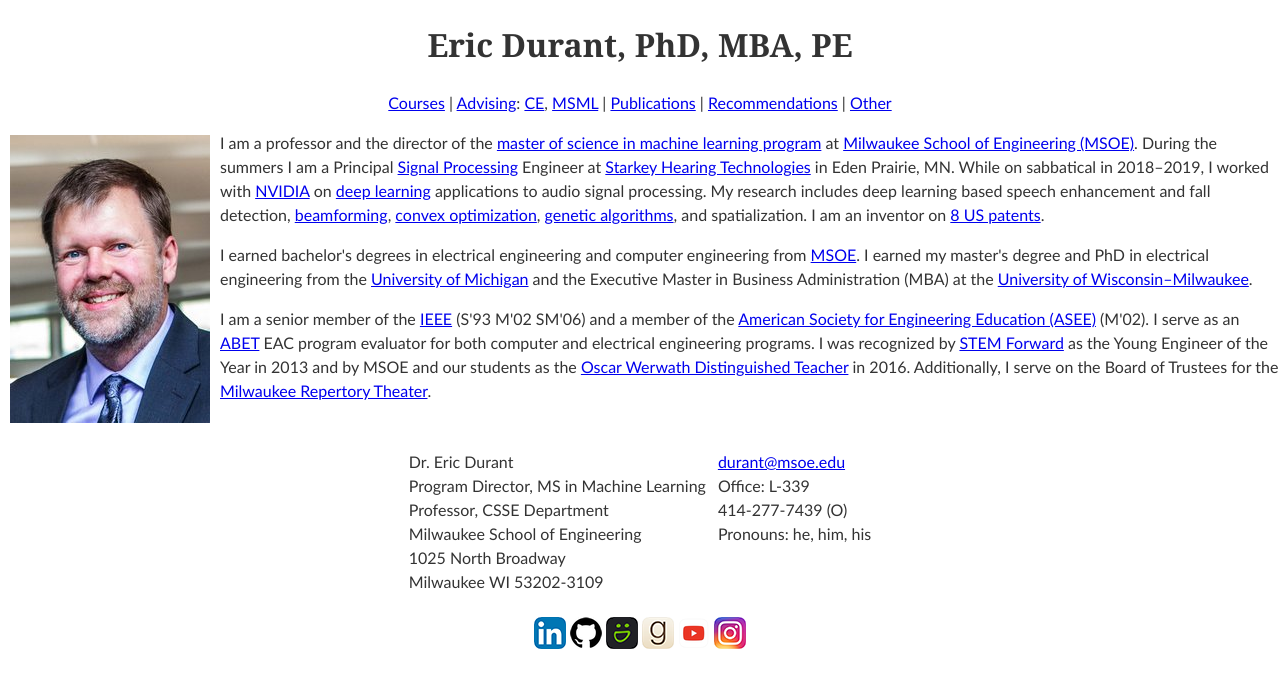
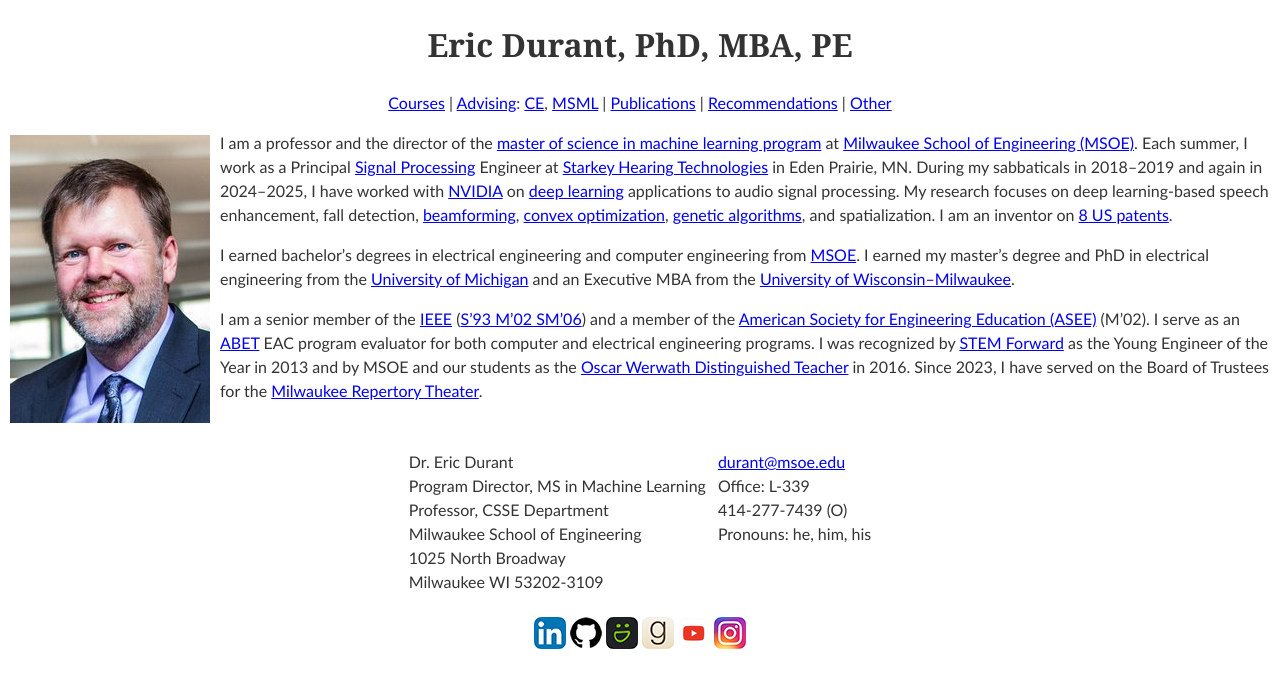
Before and after one commit to edurant/edurant.github.io, a Jekyll site: the page built from index.html, in a window 1280 px wide. Shown: the top 688 px of the page. Built offline with Jekyll 4.4.1, drawn with Linux system fonts in a browser that asks for light colours.

Commit message:
home page tweaks

```diff
--- a/index.html
+++ b/index.html
@@ -27,25 +27,26 @@
 a professor and the director of
 the <a href="https://www.msoe.edu/academics/graduate-degrees/m-s-in-machine-learning/">master of science in machine learning program</a>
 at <a href="https://www.msoe.edu/" title="MSOE homepage">Milwaukee School of Engineering (MSOE)</a>.
-During the summers I am a Principal <a href="https://en.wikipedia.org/wiki/Digital_signal_processing">Signal Processing</a>
+Each summer, I work as a Principal <a href="https://en.wikipedia.org/wiki/Digital_signal_processing">Signal Processing</a>
 Engineer at <a href="https://www.starkey.com/" title="Starkey homepage">Starkey Hearing Technologies</a> in Eden Prairie, MN.
-While on sabbatical in 2018&#150;2019, I worked with <a href="https://www.nvidia.com/en-us/autonomous-machines/intelligent-video-analytics-platform/">NVIDIA</a>
+During my sabbaticals in 2018–2019 and again in 2024–2025, I have worked with <a href="https://www.nvidia.com/">NVIDIA</a>
 on <a href="https://en.wikipedia.org/wiki/Deep_learning">deep learning</a> applications to audio signal processing.
-My research includes deep learning based speech enhancement and fall detection,
-<a href="https://en.wikipedia.org/wiki/Beamforming">beamforming</a>, <a href="https://en.wikipedia.org/wiki/Convex_optimization">convex optimization</a>,
-<a href="https://en.wikipedia.org/wiki/Genetic_algorithm">genetic algorithms</a>, and spatialization.
+My research focuses on deep learning-based speech enhancement, fall detection, <a href="https://en.wikipedia.org/wiki/Beamforming">beamforming</a>,
+<a href="https://en.wikipedia.org/wiki/Convex_optimization">convex optimization</a>, <a href="https://en.wikipedia.org/wiki/Genetic_algorithm">genetic
+algorithms</a>, and spatialization.
 I am an inventor on <a href="misc/patents.html">8 US patents</a>.</p>
 
-<p>I earned bachelor's degrees in electrical engineering and computer engineering from <a href="https://www.msoe.edu/">MSOE</a>.
-I earned my master's degree and PhD in electrical engineering from the <a href="https://umich.edu/">University of Michigan</a> and
-the Executive Master in Business Administration (MBA) at the <a href="https://uwm.edu/">University of Wisconsin&#150;Milwaukee</a>.</p>
+<p>I earned bachelor’s degrees in electrical engineering and computer engineering from <a href="https://www.msoe.edu/">MSOE</a>.
+I earned my master’s degree and PhD in electrical engineering from the <a href="https://umich.edu/">University of Michigan</a> and
+an Executive MBA from the <a href="https://uwm.edu/">University of Wisconsin–Milwaukee</a>.</p>
 
-<p>I am a senior member of the <a href="https://ieee.org/" title="IEEE homepage">IEEE</a> (S'93 M'02 SM'06)
-and a member of the <a href="https://www.asee.org/">American Society for Engineering Education (ASEE)</a> (M'02).
+<p>I am a senior member of the <a href="https://ieee.org/" title="IEEE homepage">IEEE</a>
+(<a href="https://www.ieee.org/membership/qualifications.html">S’93 M’02 SM’06</a>)
+and a member of the <a href="https://www.asee.org/">American Society for Engineering Education (ASEE)</a> (M’02).
 I serve as an <a href="https://www.abet.org/">ABET</a> EAC program evaluator for both computer and electrical engineering programs.
 I was recognized by <a href="https://www.stemforward.org/">STEM Forward</a> as the Young Engineer of the Year in 2013
 and by MSOE and our students as the <a href="https://www.msoe.edu/about-msoe/news/details/faculty-and-staff-honored-at-msoe/">Oscar Werwath Distinguished Teacher</a> in 2016.
-Additionally, I serve on the Board of Trustees for the <a href="https://www.milwaukeerep.com/">Milwaukee Repertory Theater</a>.<br clear="left" /></p>
+Since 2023, I have served on the Board of Trustees for the <a href="https://www.milwaukeerep.com/">Milwaukee Repertory Theater</a>.<br clear="left" /></p>
 
 <div align="center">
 <table border="0" cellpadding="5"><tr valign="top">
@@ -65,7 +66,7 @@
 <p><a href="https://www.linkedin.com/in/durant/" title="My LinkedIn profile"><img src="graphics/linkedin-32.png" width="32" height="32" border="0" srcset="graphics/linkedin-32.png 1x, graphics/linkedin-64.png 2x"/></a>
    <a href="https://github.com/edurant" title="My GitHub Page"><img src="graphics/github-32.png" width="32" height="32" border="0" srcset="graphics/github-32.png 1x, graphics/github-64.png 2x"/></a>
    <a href="https://edurant.smugmug.com/" title="My pictures on SmugMug"><img src="graphics/smugmug-32.png" width="32" height="32" border="0" srcset="graphics/smugmug-32.png 1x, graphics/smugmug-64.png 2x"/></a>
-   <a href="https://www.goodreads.com/review/list/17789643-eric-durant?shelf=read" title="Eric Durant's book recommendations, liked quotes, book clubs, book trivia, book lists (read shelf)"><img src="graphics/goodreads-32.png" width="32" height="32" border="0" srcset="graphics/goodreads-32.png 1x, graphics/goodreads-64.png 2x"/></a>
+   <a href="https://www.goodreads.com/review/list/17789643-eric-durant?shelf=read" title="Eric Durant’s book recommendations, liked quotes, book clubs, book trivia, book lists (read shelf)"><img src="graphics/goodreads-32.png" width="32" height="32" border="0" srcset="graphics/goodreads-32.png 1x, graphics/goodreads-64.png 2x"/></a>
    <a href="https://www.youtube.com/@ericdurant" title="My YouTube Channel, Educational Videos"><img src="graphics/youtube-32.png" width="32" height="32" border="0" srcset="graphics/youtube-32.png 1x, graphics/youtube-64.png 2x"/></a>
    <a href="https://www.instagram.com/durant.msoe/" title="My Instagram"><img src="graphics/instagram-32.png" width="32" height="32" border="0" srcset="graphics/instagram-32.png 1x, graphics/instagram-64.png 2x"/></a></p>
 
```
